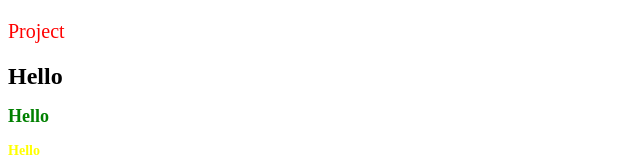
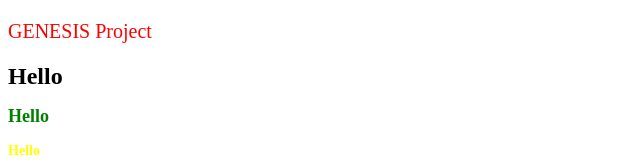
Before and after one commit to AlbianKrasniqi/genesis, a plain HTML site: page index.html in a window 1280 px wide. Shown: the top 160 px of the page, without its empty margins (0-640 px from the left). Drawn offline with Linux system fonts and the light colour scheme.

```diff
--- a/index.html
+++ b/index.html
@@ -9,7 +9,7 @@
 </head>
 <body>
 
-    <p>Project</p>
+    <p>GENESIS Project</p>
 
     <h1>Hello</h1>
     <h2>Hello</h2>
```
